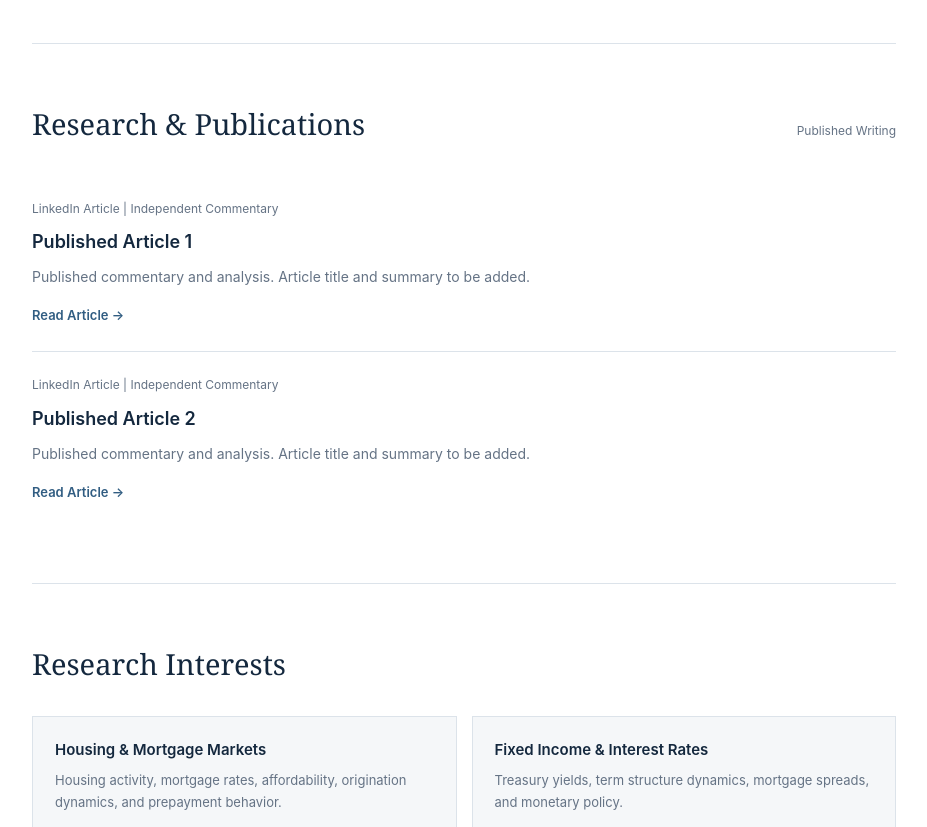
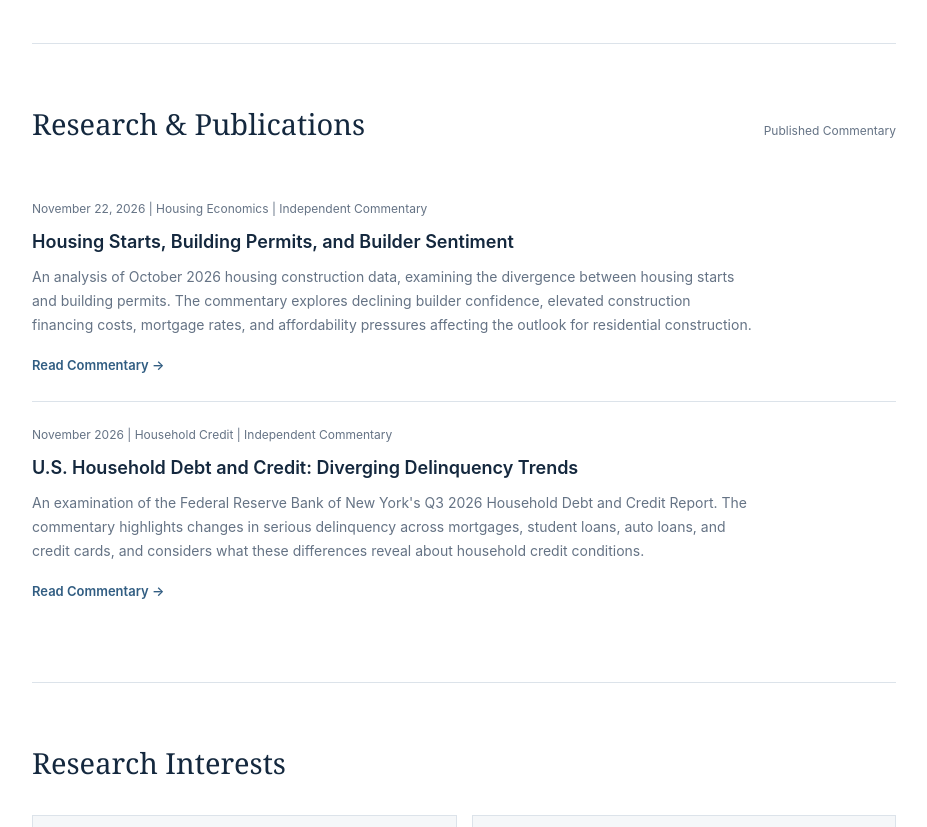
Before and after one commit to Kirthan-Shaker/Kirthan-Shaker.github.io, a plain HTML site: page index.html in a window 1280 px wide. Shown: the part 620-1447 px from the top of the page, without its empty margins (176-1103 px from the left). Drawn offline with Linux system fonts and the light colour scheme.

Commit message:
Update index.html

```diff
--- a/index.html
+++ b/index.html
@@ -6,6 +6,7 @@
   <meta name="viewport" content="width=device-width, initial-scale=1">
   <meta name="description" content="Independent financial and economic research by Kirthan Shaker Iyangar.">
   <title>Kirthan Shaker Iyangar | Research</title>
+
   <style>
     :root {
       --navy: #14283e;
@@ -159,7 +160,9 @@
       border-top: 1px solid var(--line);
     }
 
-    .publication:first-of-type { border-top: none; }
+    .publication:first-of-type {
+      border-top: none;
+    }
 
     .meta {
       color: var(--muted);
@@ -183,9 +186,15 @@
     }
 
     .read-link {
+      display: inline-block;
       font-size: 13px;
       font-weight: 600;
       text-decoration: none;
+      margin-top: 5px;
+    }
+
+    .read-link:hover {
+      text-decoration: underline;
     }
 
     .topics {
@@ -263,7 +272,10 @@
 
   <header>
     <div class="container topbar">
-      <a class="brand" href="#">Kirthan Shaker Iyangar</a>
+      <a class="brand" href="#about">
+        Kirthan Shaker Iyangar
+      </a>
+
       <nav aria-label="Main navigation">
         <a href="#about">About</a>
         <a href="#publications">Publications</a>
@@ -300,75 +312,111 @@
       </p>
 
       <div class="hero-links">
-        <a href="#publications">Explore Research &rarr;</a>
+        <a href="#publications">
+          Explore Research &rarr;
+        </a>
+
         <a href="https://github.com/Kirthan-Shaker"
-           target="_blank" rel="noopener noreferrer">
+           target="_blank"
+           rel="noopener noreferrer">
           GitHub Profile &rarr;
         </a>
       </div>
     </div>
 
     <section id="publications">
+
       <div class="section-heading">
         <h2>Research & Publications</h2>
-        <span class="section-note">Published Writing</span>
+        <span class="section-note">Published Commentary</span>
       </div>
 
+      <!-- Publication 1: Housing Market -->
+
       <article class="publication">
+
         <div class="meta">
-          LinkedIn Article | Independent Commentary
+          November 22, 2026 |
+          Housing Economics |
+          Independent Commentary
         </div>
 
-        <h3>Published Article 1</h3>
+        <h3>
+          Housing Starts, Building Permits,
+          and Builder Sentiment
+        </h3>
 
         <p>
-          Published commentary and analysis.
-          Article title and summary to be added.
+          An analysis of October 2026 housing construction
+          data, examining the divergence between housing
+          starts and building permits. The commentary
+          explores declining builder confidence, elevated
+          construction financing costs, mortgage rates,
+          and affordability pressures affecting the
+          outlook for residential construction.
+        </p>
+
+        <a class="read-link"
+           href="https://lnkd.in/p/e_iuMR-c"
+           target="_blank"
+           rel="noopener noreferrer">
+          Read Commentary &rarr;
+        </a>
+
+      </article>
+
+      <!-- Publication 2: Household Debt -->
+
+      <article class="publication">
+
+        <div class="meta">
+          November 2026 |
+          Household Credit |
+          Independent Commentary
+        </div>
+
+        <h3>
+          U.S. Household Debt and Credit:
+          Diverging Delinquency Trends
+        </h3>
+
+        <p>
+          An examination of the Federal Reserve Bank of
+          New York's Q3 2026 Household Debt and Credit
+          Report. The commentary highlights changes in
+          serious delinquency across mortgages, student
+          loans, auto loans, and credit cards, and
+          considers what these differences reveal about
+          household credit conditions.
         </p>
 
         <a class="read-link"
            href="https://lnkd.in/p/eGa9fetE"
            target="_blank"
            rel="noopener noreferrer">
-          Read Article &rarr;
+          Read Commentary &rarr;
         </a>
+
       </article>
 
-      <article class="publication">
-        <div class="meta">
-          LinkedIn Article | Independent Commentary
-        </div>
-
-        <h3>Published Article 2</h3>
-
-        <p>
-          Published commentary and analysis.
-          Article title and summary to be added.
-        </p>
-
-        <a class="read-link"
-           href="https://lnkd.in/p/e_iuMR-c"
-           target="_blank"
-           rel="noopener noreferrer">
-          Read Article &rarr;
-        </a>
-      </article>
-
-      <!-- Add future published research articles here. -->
+      <!-- Add future publications above this line. -->
 
     </section>
 
     <section id="interests">
+
       <div class="section-heading">
         <h2>Research Interests</h2>
       </div>
 
       <div class="topics">
+
         <div class="topic">
           <h3>Housing & Mortgage Markets</h3>
           <p>
-            Housing activity, mortgage rates, affordability,
-            origination dynamics, and prepayment behavior.
+            Housing activity, mortgage rates,
+            affordability, origination dynamics,
+            and prepayment behavior.
           </p>
         </div>
 
@@ -383,45 +431,54 @@
         <div class="topic">
           <h3>Macroeconomic Analysis</h3>
           <p>
-            Economic indicators, labor markets, inflation,
-            and their implications for financial markets.
+            Economic indicators, labor markets,
+            inflation, and their implications
+            for financial markets.
           </p>
         </div>
 
         <div class="topic">
           <h3>Quantitative Finance</h3>
           <p>
-            Empirical asset pricing, equity quality factors,
-            financial datasets, and statistical analysis.
+            Empirical asset pricing, equity quality
+            factors, financial datasets,
+            and statistical analysis.
           </p>
         </div>
+
       </div>
     </section>
 
     <section id="projects">
+
       <div class="section-heading">
         <h2>Selected Projects</h2>
       </div>
 
       <div class="note">
-        This section will feature selected empirical and
-        quantitative research projects as they are completed.
-        Supporting code, methodology, and results will be
-        included where appropriate.
+        This section will feature selected empirical
+        and quantitative research projects as they
+        are completed. Supporting code, methodology,
+        and results will be included where appropriate.
       </div>
+
     </section>
 
   </main>
 
   <footer>
     <div class="container footer-inner">
-      <span>&copy; <span id="year">2026</span>
+
+      <span>
+        &copy; <span id="year">2026</span>
         Kirthan Shaker Iyangar
       </span>
+
       <span>
         Independent research and personal views only.
         Not investment advice.
       </span>
+
     </div>
   </footer>
 
```
